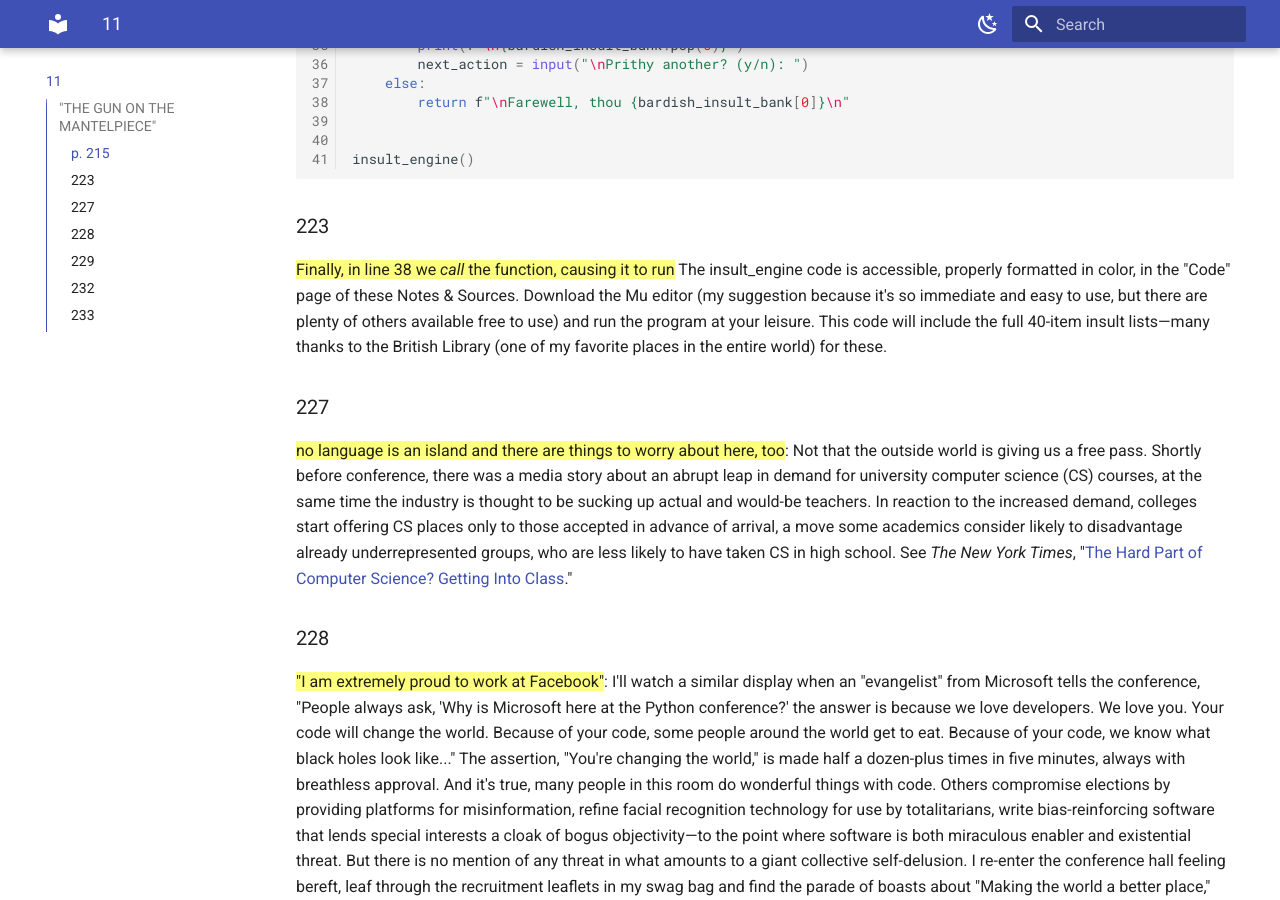
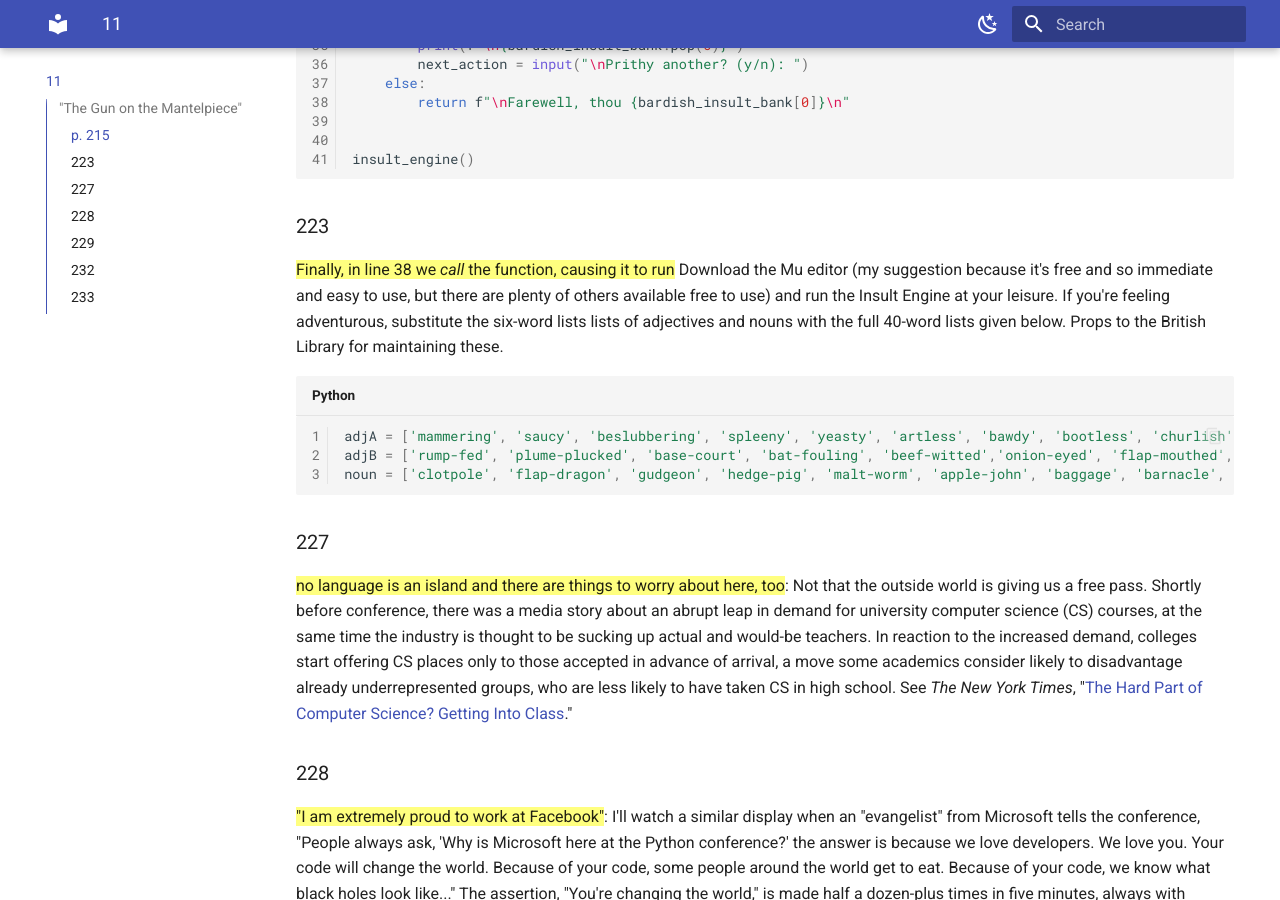
Before and after one commit to zappascout/devil_notes-sources, an MkDocs documentation site: the page built from docs/notes_11_devil.md, in a window 1280 px wide and 900 px high, scrolled down 2365 px. Built offline with MkDocs 1.6.1 and Material for MkDocs 9.7.7, drawn with Linux system fonts in a browser that asks for light colours; some of the changed text lies outside the part shown.

Commit message:
tidy + add full insult engine word lists

````diff
--- a/docs/notes_11_devil.md
+++ b/docs/notes_11_devil.md
@@ -1,7 +1,7 @@
 #**CHAPTER 11**
-##**"THE GUN ON THE MANTELPIECE"**
+##**"The Gun on the Mantelpiece"**
 ###p. 215
-Code looks so much better in its natural habitat, color-coded and onscreen. Here are the three versions of the Shakespearian Insult Engine in this much happier environment, from least to most sophisticated. I hope soon to have them runnable using a new offshoot of Python called "PyScript", which (like JavaScript) can run in a web browser—a big deal in the coding world. PyScript, incidentally, is the project Nicholas Tollervey works on at Anaconda. A pleasing symmetry.
+Code looks so much better in its natural habitat, color-coded and onscreen. Here are the three versions of the Shakespearian Insult Engine in this much happier environment, from least to most sophisticated. I hope soon to have them runnable using a new offshoot of Python called "PyScript", which (like JavaScript) can run in a web browser—a big deal in the coding world. PyScript, incidentally, is the project Nicholas Tollervey now works on at Anaconda. A pleasing symmetry.
 ```Python
 from random import choice
 
@@ -112,11 +112,13 @@ insult_engine()
 
 ###223
 ==Finally, in line 38 we *call* the function, causing it to run==
-The insult_engine code is accessible, properly formatted in color, in the "Code" page of these Notes & Sources. Download the Mu editor (my suggestion because it's so
-immediate and easy to use, but there are plenty of others available free to use) and run the
-program at your leisure. This code will include the full 40-item insult
-lists—many thanks to the British Library (one of my favorite places in
-the entire world) for these.
+Download the Mu editor (my suggestion because it's free and so
+immediate and easy to use, but there are plenty of others available free to use) and run the Insult Engine at your leisure. If you're feeling adventurous, substitute the six-word lists lists of adjectives and nouns with the full 40-word lists given below. Props to the British Library for maintaining these.
+```Python
+adjA = ['mammering', 'saucy', 'beslubbering', 'spleeny', 'yeasty', 'artless', 'bawdy', 'bootless', 'churlish', 'cockered', 'clouted', 'craven', 'currish', 'dankish', 'dissembling', 'droning', 'errant', 'fawning', 'fobbing', 'froward', 'frothy', 'gleeking', 'goatish', 'gorbellied', 'impertinent', 'infectious', 'jarring', 'loggerheaded', 'lumpish', 'mangled', 'mewling', 'paunchy', 'pribbling', 'puking', 'puny', 'qualling', 'rank', 'reeky', 'roguish', 'ruttish', 'spleeny', 'spongy', 'surly', 'tottering', 'unmuzzled', 'vain', 'venomed', 'villainous', 'warped', 'wayward', 'weedy']
+adjB = ['rump-fed', 'plume-plucked', 'base-court', 'bat-fouling', 'beef-witted','onion-eyed', 'flap-mouthed', 'beetle-headed', 'boil-brained', 'clapper-clawed', 'clay-brained', 'common-kissing', 'crook-pated', 'dismal-dreaming', 'dizzy-eyed', 'doghearted', 'dread-bolted', 'earth-vexing', 'elf-skinned', 'fat-kidneyed', 'fen-sucked', 'fly-bitten', 'folly-fallen', 'fool-born', 'full-gorged', 'guts-griping', 'half-faced', 'hasty-witted', 'hedge-born', 'hell-hated', 'idle-headed', 'ill-breeding', 'ill-nurtured', 'knotty-pated', 'milk-livered', 'motley-minded', 'pottle-deep', 'pox-marked', 'reeling-ripe', 'rough-hewn', 'rude-growing', 'shard-born', 'sheep-biting', 'spur-galled', 'swag-bellied', 'tardy-gated', 'tickle-brained', 'toad-spotted', 'unchin-snouted', 'weather-bitten']
+noun = ['clotpole', 'flap-dragon', 'gudgeon', 'hedge-pig', 'malt-worm', 'apple-john', 'baggage', 'barnacle', 'bladder', 'boar-pig', 'bugbear', 'bum-bailey', 'canker-blossom', 'clack-dish', 'coxcomb', 'codpiece', 'death-token', 'dewberry', 'flaxwench', 'flirt-gill', 'foot-licker', 'fustilarian', 'giglet', 'haggard', 'harpy', 'horn-beast', 'hugger-mugger', 'joithead', 'lewdster', 'lout', 'maggot-pie', 'mammet', 'measle', 'minnow', 'miscreant', 'moldwarp', 'mumble-news', 'nut-hook', 'pigeon-egg', 'pignut', 'puttock', 'pumpion', 'ratsbane', 'scut', 'skainsmate', 'strumpet', 'varlot', 'vassal', 'whey-face', 'wagtail']
+```
 
 ###227
 ==no language is an island and there are things to worry about
````
